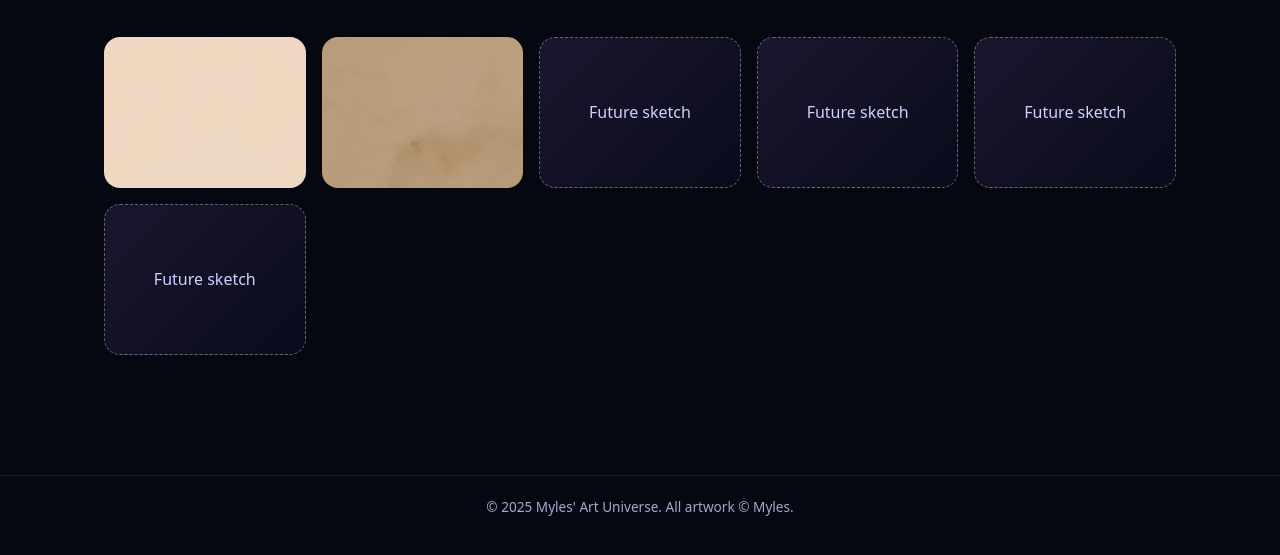
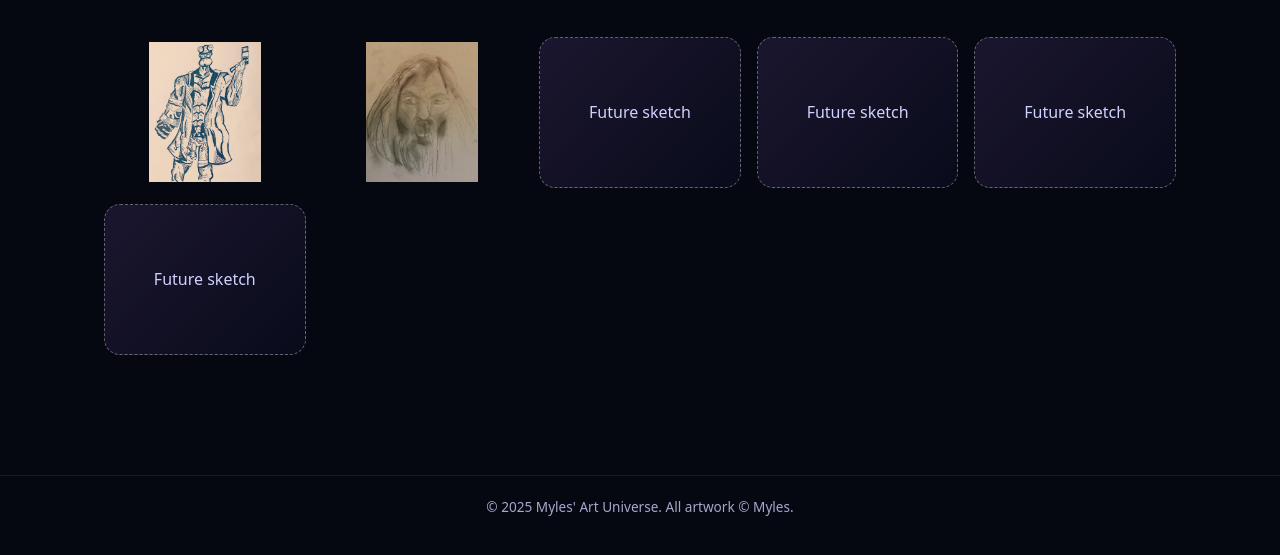
Before and after one commit to mryazooo/myles-art-universe, a plain HTML site: page sketchbook.html in a window 1280 px wide. Shown: the part 179-734 px from the top of the page. Drawn offline with Linux system fonts and the light colour scheme.

Commit message:
Update styles.css

```diff
--- a/styles.css
+++ b/styles.css
@@ -240,6 +240,15 @@ body {
   overflow: hidden;
 }
 
+.sketch-card img {
+  width: 100%;
+  height: 100%;
+  object-fit: contain;
+  background: #050711;
+  display: block;
+  padding: 0.35rem;
+}
+
 /* Placeholders */
 .placeholder {
   border: 1px dashed rgba(255, 255, 255, 0.35);
```
